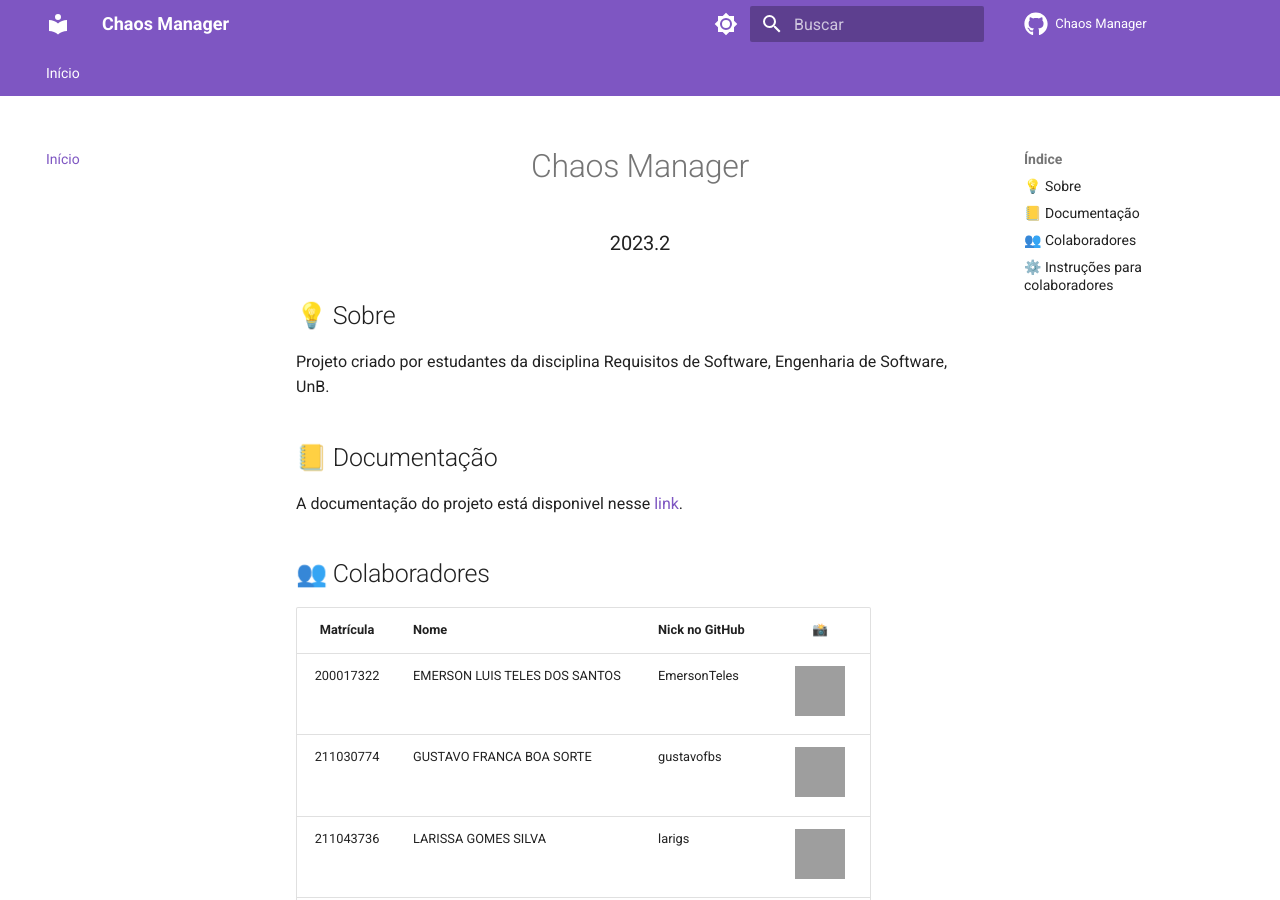
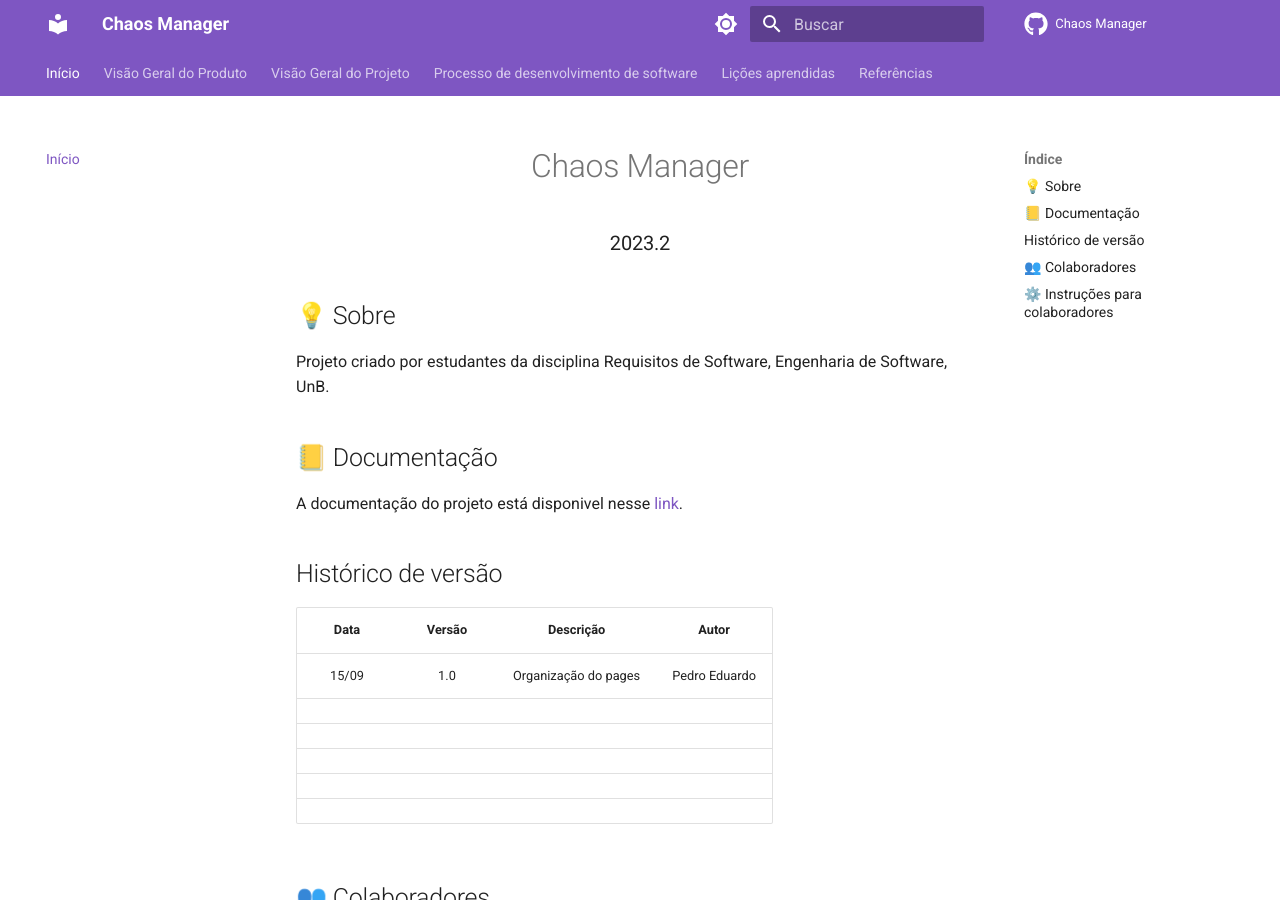
Before and after one commit to mdsreq-fga-unb/2023.2-ChaosManager, an MkDocs documentation site: the page built from docs/index.md, in a window 1280 px wide and 900 px high. Built offline with MkDocs 1.6.1 and Material for MkDocs 9.7.7, drawn with Linux system fonts in a browser that asks for light colours; comment, search, counter and statistics services are not loaded; grey boxes are pictures that could not be loaded.

Commit message:
Docs: organize the gitpages

```diff
--- a/docs/index.md
+++ b/docs/index.md
@@ -8,15 +8,25 @@
 ## 📒 Documentação
 A documentação do projeto está disponivel nesse [link](https://mdsreq-fga-unb.github.io/2023.2-ChaosManager/).
 
+## Histórico de versão
+|  Data | Versão |       Descrição      |     Autor     |
+|:-----:|:------:|:--------------------:|:-------------:|
+| 15/09 |   1.0  | Organização do pages | Pedro Eduardo |
+|       |        |                      |               |
+|       |        |                      |               |
+|       |        |                      |               |
+|       |        |                      |               |
+|       |        |                      |               |
 
 ## 👥 Colaboradores
+
 | Matrícula | Nome                            | Nick no GitHub |                                                       📸                                                        |
 | :-------: | ------------------------------- | -------------- | :------------------------------------------------------------------------------------------------------------: |
-| 200017322 | EMERSON LUIS TELES DOS SANTOS   | EmersonTeles   |  [<img src="https://avatars.githubusercontent.com/u/43423619?v=4" width=50>](https://github.com/EmersonTeles)  |
-| 211030774 | GUSTAVO FRANCA BOA SORTE        | gustavofbs     |  [<img src="https://avatars.githubusercontent.com/u/124215106?v=4" width=50>](https://github.com/gustavofbs)   |
-| 211043736 | LARISSA GOMES SILVA             | larigs         |     [<img src="https://avatars.githubusercontent.com/u/56891617?v=4" width=50>](https://github.com/larigs)     |
+| 200017322 | EMERSON LUIS TELES DOS SANTOS   | EmersonTeles   |  [<img src="https://avatars.githubusercontent.com/u/54421630?v=4" width=50>](https://github.com/EmersonTeles)  |
+| 211030774 | GUSTAVO FRANCA BOA SORTE        | gustavofbs     |  [<img src="https://avatars.githubusercontent.com/u/61592832?v=4" width=50>](https://github.com/gustavofbs)   |
+| 211043736 | LARISSA GOMES SILVA             | larigs         |     [<img src="https://avatars.githubusercontent.com/u/97994511?v=4" width=50>](https://github.com/larigs)     |
 | 221007653 | LUCIANO RICARDO DA SILVA JUNIOR | l-ricardo      |   [<img src="https://avatars.githubusercontent.com/u/88405145?v=4" width=50>](https://github.com/l-ricardo)    |
-| 211031790 | OSCAR CORREIA DE BRITO NETO     | OscarDeBrito   |  [<img src="https://avatars.githubusercontent.com/u/60819460?v=4" width=50>](https://github.com/OscarDeBrito)  |
+| 211031790 | OSCAR CORREIA DE BRITO NETO     | OscarDeBrito   |  [<img src="https://avatars.githubusercontent.com/u/98489703?v=4" width=50>](https://github.com/OscarDeBrito)  |
 | 211062375 | PEDRO EDUARDO SANTOS SOUSA      | PedroEduardoSS | [<img src="https://avatars.githubusercontent.com/u/64859196?v=4" width=50>](https://github.com/PedroEduardoSS) |
 
 ## ⚙️ Instruções para colaboradores
--- a/mkdocs.yml
+++ b/mkdocs.yml
@@ -45,6 +45,11 @@
 # Page tree
 nav:
   - Início: index.md
+  - Visão Geral do Produto: visao_produto.md
+  - Visão Geral do Projeto: visao_projeto.md
+  - Processo de desenvolvimento de software: processo_software.md
+  - Lições aprendidas: licoes.md
+  - Referências: referencias.md
 
 # Extensions
 markdown_extensions:
```
Also changed, not shown: README.md (+8 -7 lines), docs/licoes.md (added, +17 -0 lines), docs/processo_software.md (added, +4 -0 lines), docs/referencias.md (added, +4 -0 lines), docs/visao_produto.md (added, +23 -0 lines), docs/visao_projeto.md (added, +21 -0 lines), docs/assets/diagrama.png (added).
